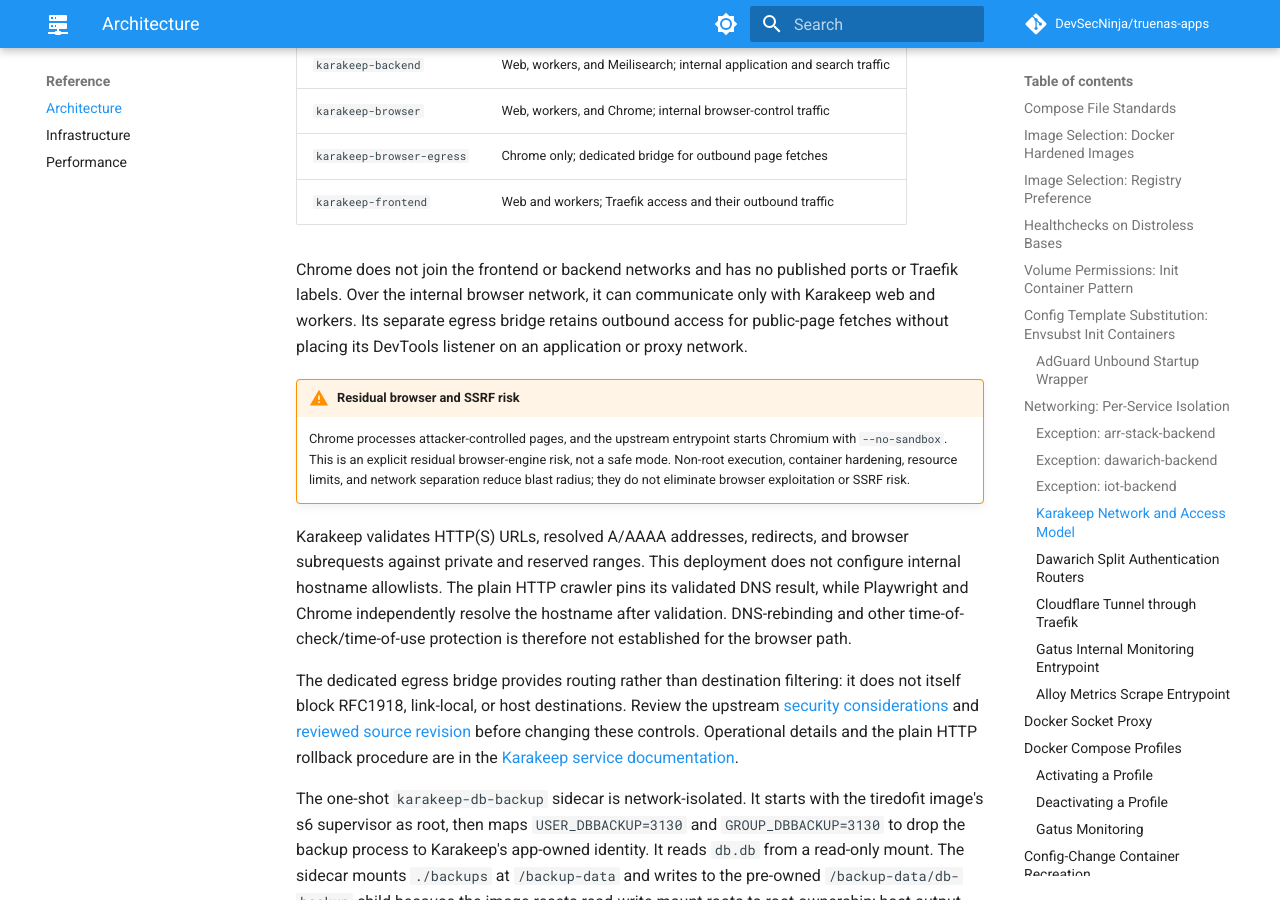
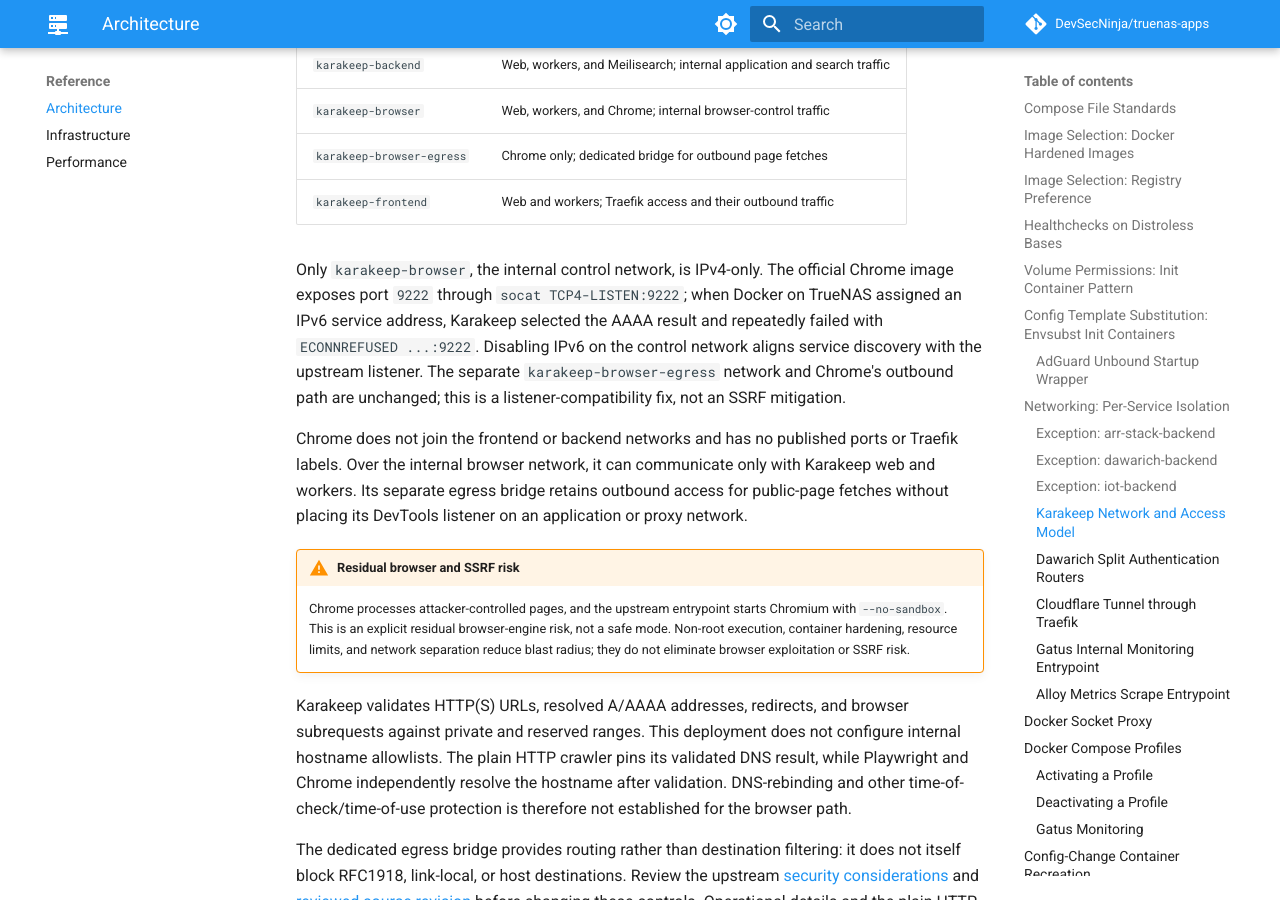
Before and after one commit to DevSecNinja/truenas-apps, an MkDocs documentation site: the page built from docs/ARCHITECTURE.md, in a window 1280 px wide and 900 px high, scrolled down 14704 px. Built offline with MkDocs 1.6.1 and Material for MkDocs 9.7.7, drawn with Linux system fonts in a browser that asks for light colours; comment, search, counter and statistics services are not loaded.

Commit message:
fix(karakeep): restore Chrome connectivity and quiet health logs (#766)
Co-authored-by: Copilot App <223556219+Copilot@users.noreply.github.com>

```diff
--- a/docs/ARCHITECTURE.md
+++ b/docs/ARCHITECTURE.md
@@ -399,6 +399,15 @@ exposed through Traefik.
 | `karakeep-browser`        | Web, workers, and Chrome; internal browser-control traffic             |
 | `karakeep-browser-egress` | Chrome only; dedicated bridge for outbound page fetches                |
 | `karakeep-frontend`       | Web and workers; Traefik access and their outbound traffic             |
+
+Only `karakeep-browser`, the internal control network, is IPv4-only. The
+official Chrome image exposes port `9222` through
+`socat TCP4-LISTEN:9222`; when Docker on TrueNAS assigned an IPv6 service
+address, Karakeep selected the AAAA result and repeatedly failed with
+`ECONNREFUSED ...:9222`. Disabling IPv6 on the control network aligns service
+discovery with the upstream listener. The separate
+`karakeep-browser-egress` network and Chrome's outbound path are unchanged;
+this is a listener-compatibility fix, not an SSRF mitigation.
 
 Chrome does not join the frontend or backend networks and has no published
 ports or Traefik labels. Over the internal browser network, it can communicate
```
Also changed, not shown: services/karakeep/README.md (+12 -1 lines), 1 other file.
